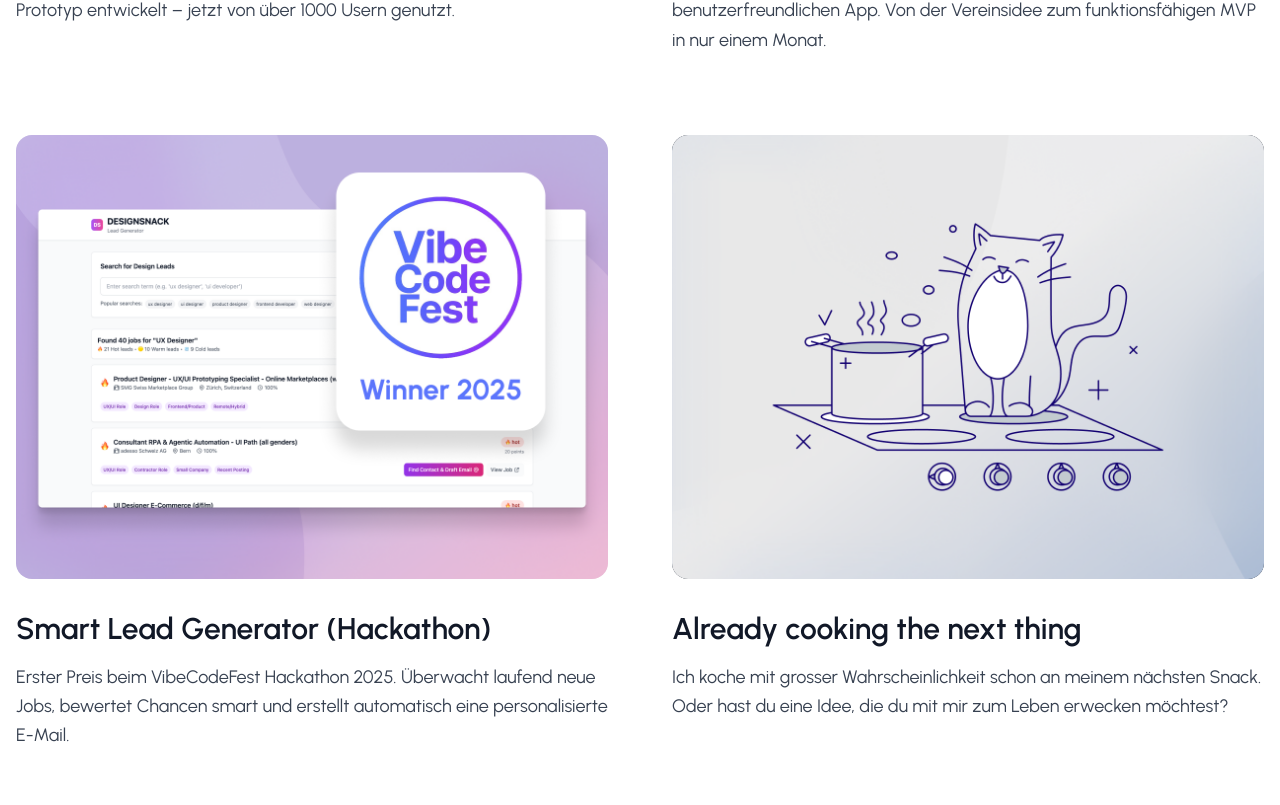
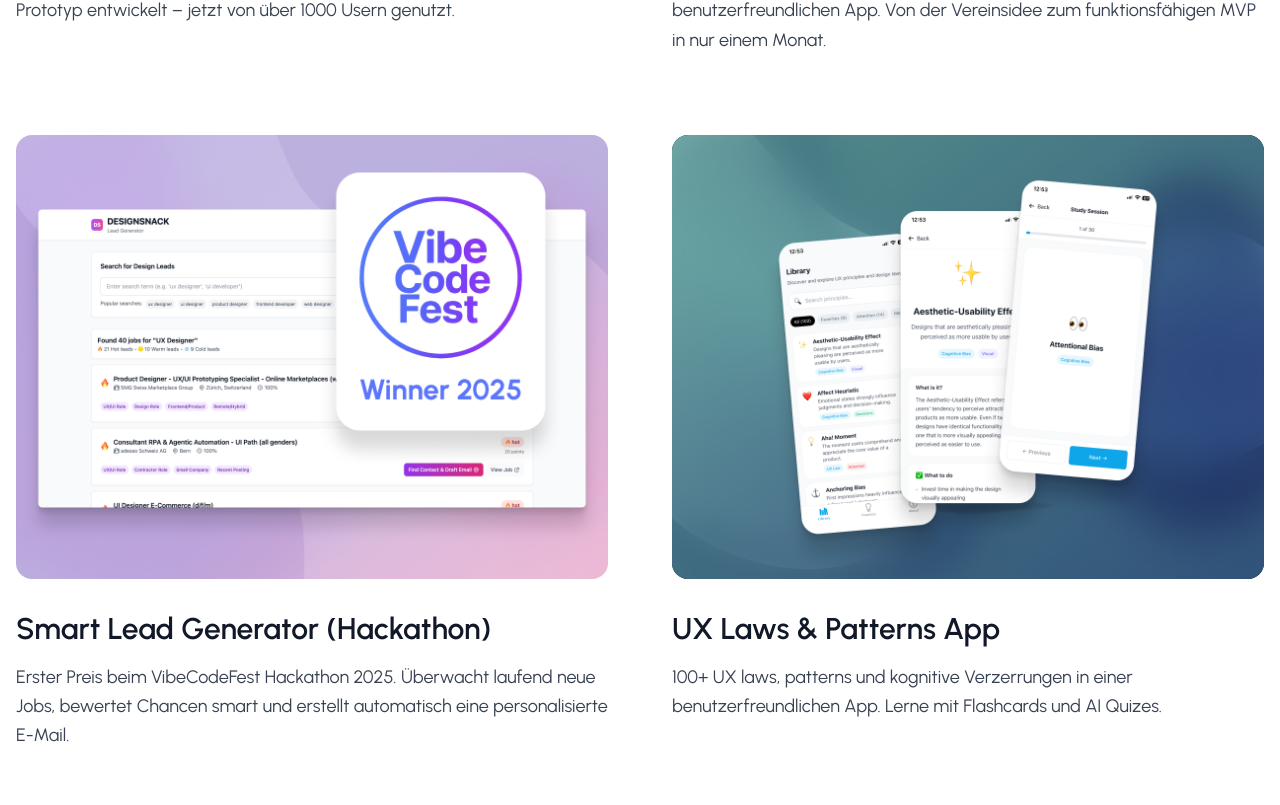
Before and after one commit to thomasveit89/DESIGNSNACK, a Nuxt app: page / in a window 1280 px wide. Shown: the part 7175-7980 px from the top of the page. Built offline with nearby package versions, Linux system fonts and the light colour scheme.

Commit message:
feat: add new project card for UX laws app and adjust grid layout
Add new project card for "UX Laws & Patterns App" with image and description
Adjust grid layout by adding margin-bottom to first grid container

```diff
--- a/pages/index.vue
+++ b/pages/index.vue
@@ -554,7 +554,7 @@
             </div>
           </a>
         </div>
-        <div class="grid grid-cols-1 lg:grid-cols-2 gap-16 max-w-7xl mx-auto">
+        <div class="grid grid-cols-1 mb-20 lg:grid-cols-2 gap-16 max-w-7xl mx-auto">
           <!-- Smart Lead Generator Project -->
           <a href="https://thomasveit89.github.io/designsnack-lead-generator/" target="_blank" class="flex flex-col group cursor-pointer">
             <div class="bg-gray-100 rounded-2xl mb-8 relative overflow-hidden transition-transform duration-300 group-hover:scale-105">
@@ -568,6 +568,20 @@
             </div>
           </a>
 
+          <!-- Next Project -->
+          <a href="https://apps.apple.com/us/app/designsnack-laws-patterns/id6754067995" target="_blank" class="flex flex-col group cursor-pointer">
+            <div class="bg-gray-900 rounded-2xl mb-8 relative overflow-hidden transition-transform duration-300 group-hover:scale-105">
+              <img src="/img/designsnack-laws-and-patterns.png" alt="DESIGNSNACK Laws & Patterns" class="w-full h-auto rounded-lg">
+            </div>
+            <div class="flex flex-col gap-4">
+              <h3 class="text-3xl font-semibold text-gray-900 group-hover:text-black transition-colors duration-300">UX Laws & Patterns App</h3>
+              <p class="text-lg text-gray-700 leading-relaxed">
+                100+ UX laws, patterns und kognitive Verzerrungen in einer benutzerfreundlichen App. Lerne mit Flashcards und AI Quizes.
+              </p>
+            </div>
+          </a>
+        </div>
+        <div class="grid grid-cols-1 lg:grid-cols-2 gap-16 max-w-7xl mx-auto">
           <!-- Next Project -->
           <a href="#" target="_blank" class="flex flex-col group cursor-pointer">
             <div class="bg-gray-900 rounded-2xl mb-8 relative overflow-hidden transition-transform duration-300 group-hover:scale-105">
```
Also changed, not shown: public/img/designsnack-laws-and-patterns.png (added).
